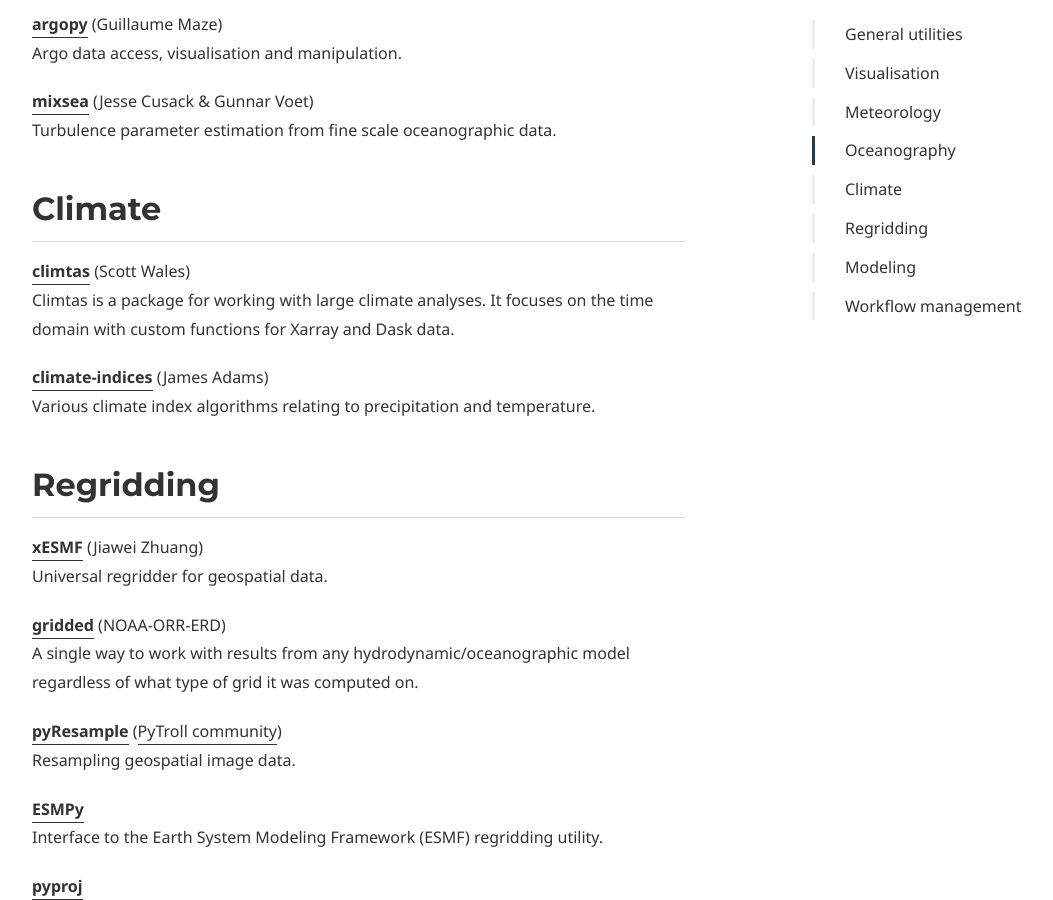
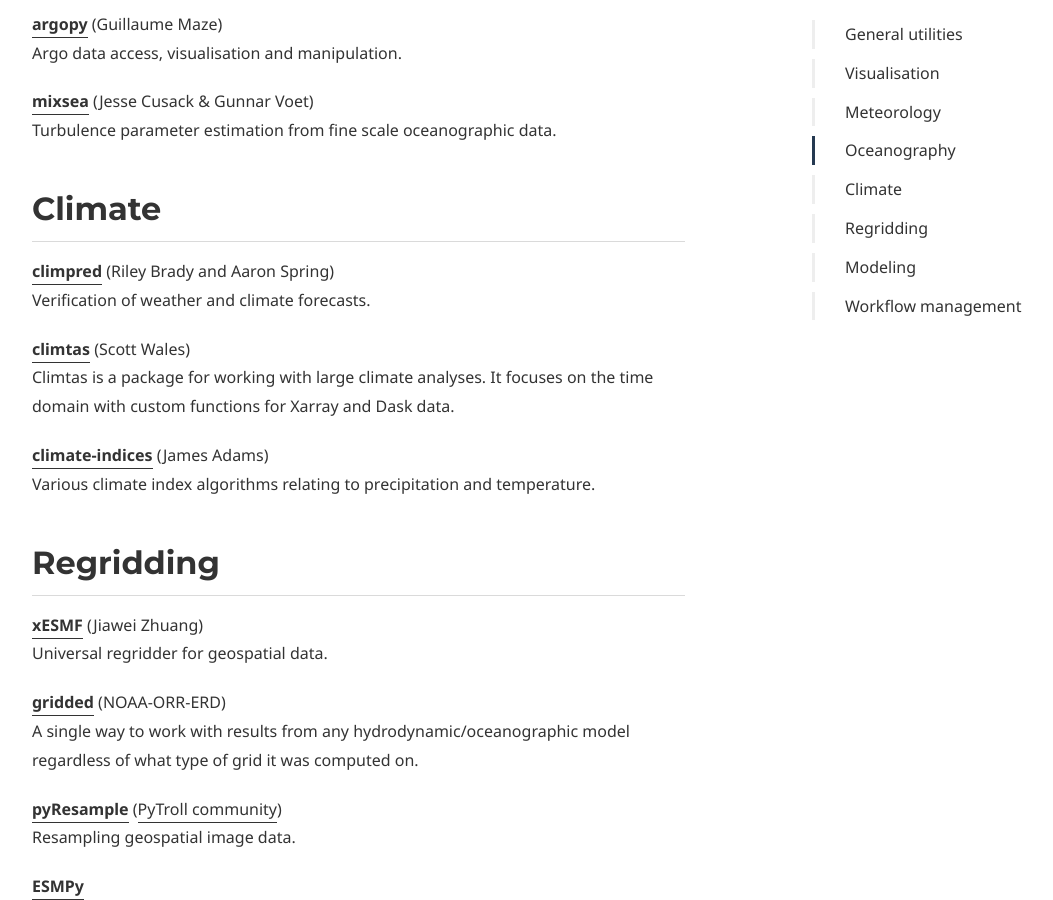
Before and after one commit to PyAOS/pyaos.github.io, a Jekyll site: the page built from packages.md, in a window 1280 px wide and 900 px high, scrolled down 2830 px. Shown: the whole window, without its empty margins (38-1091 px from the left). Built offline with Jekyll 4.4.1, drawn with Linux system fonts in a browser that asks for light colours; some web fonts are replaced.

Commit message:
Added climpred

```diff
--- a/packages.md
+++ b/packages.md
@@ -107,6 +107,9 @@
 
 ## Climate
 
+**[climpred](https://climpred.readthedocs.io/en/stable/)** (Riley Brady and Aaron Spring)
+Verification of weather and climate forecasts.
+
 **[climtas](https://climtas.readthedocs.io/en/latest/)** (Scott Wales)
 Climtas is a package for working with large climate analyses.
 It focuses on the time domain with custom functions for Xarray and Dask data.
```
